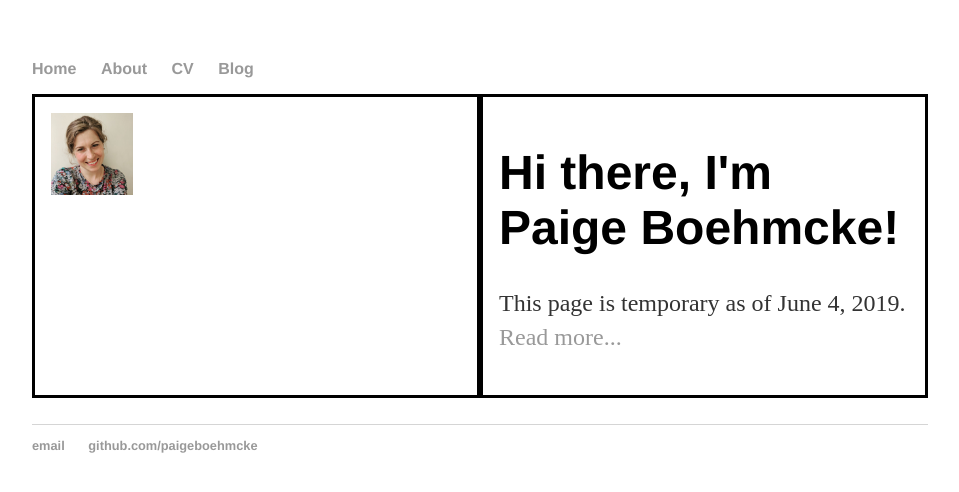
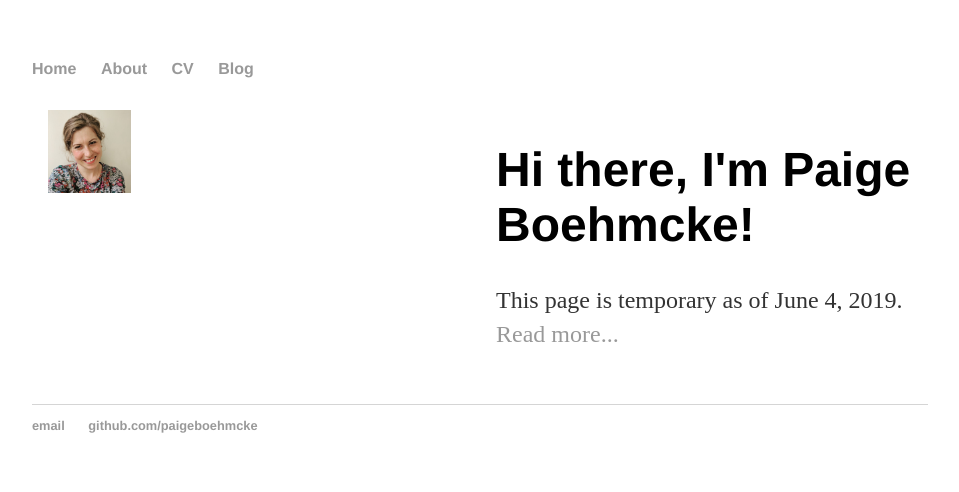
Before and after one commit to paigeboehmcke/paigeboehmcke.github.io, a Jekyll site: the page built from index.html, in a window 1280 px wide. Shown: the top 492 px of the page, without its empty margins (160-1119 px from the left). Built offline with Jekyll 4.4.1, drawn with Linux system fonts in a browser that asks for light colours.

Commit message:
Update main.css

```diff
--- a/css/main.css
+++ b/css/main.css
@@ -42,11 +42,10 @@ ul.posts li {
 }
 .container {
     display: flex; /* equal height of the children */
-    margin-bottom: 3%;
+    margin-bottom: .8em;
 }
 .blurb {
-  flex: 1; /* additionally, equal width */
-
-  padding: 1em;
-  border: solid;
+    display: inline;
+    flex: 1; /* additionally, equal width */
+    padding: 1em;
 }
```
